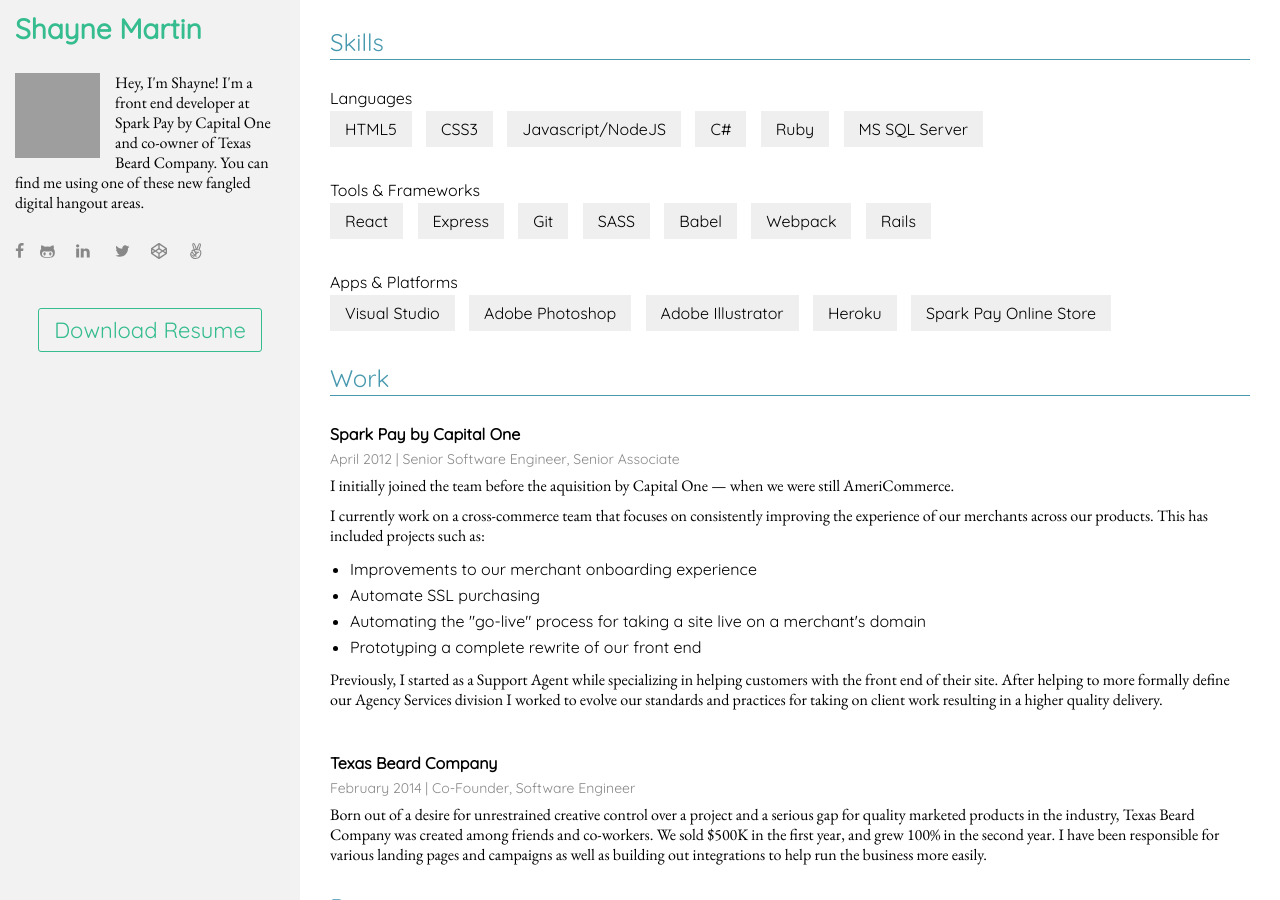
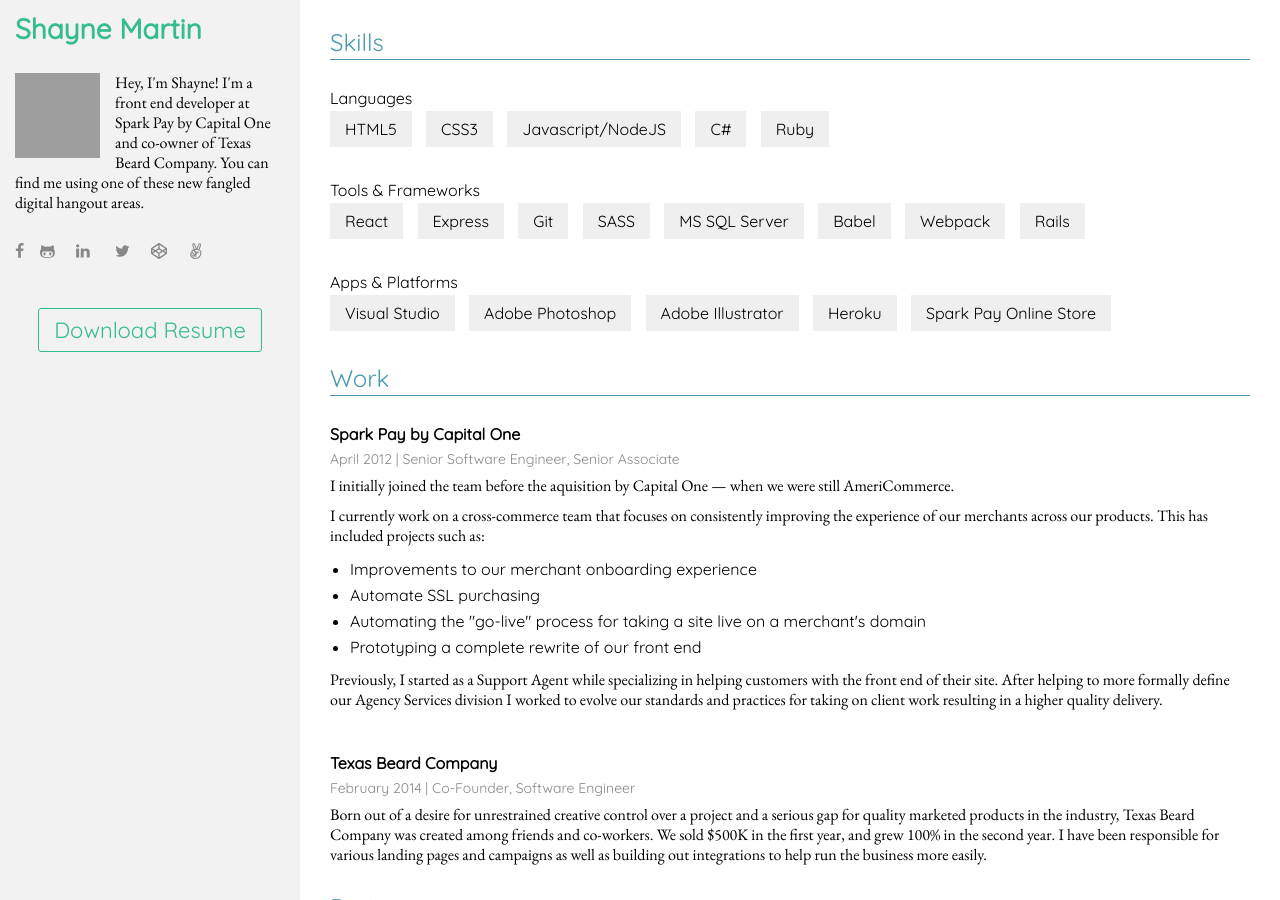
Before and after one commit to shaynemartin91/shaynemartin91.github.io, a Jekyll site: the page index.html, which Jekyll copies as it is, in a window 1280 px wide and 900 px high. Built offline with Jekyll 4.4.1, drawn with Linux system fonts in a browser that asks for light colours; nearby versions of some CDN libraries; grey boxes are pictures that could not be loaded.

Commit message:
tweak again

```diff
--- a/index.html
+++ b/index.html
@@ -76,7 +76,6 @@
                 <li class="taglist__tag">Javascript/NodeJS</li>
                 <li class="taglist__tag">C#</li>
                 <li class="taglist__tag">Ruby</li>
-                <li class="taglist__tag">MS SQL Server</li>
               </ul>
             </div>
 
@@ -87,6 +86,7 @@
                 <li class="taglist__tag">Express</li>
                 <li class="taglist__tag">Git</li>
                 <li class="taglist__tag">SASS</li>
+                <li class="taglist__tag">MS SQL Server</li>
                 <li class="taglist__tag">Babel</li>
                 <li class="taglist__tag">Webpack</li>
                 <li class="taglist__tag">Rails</li>
```
